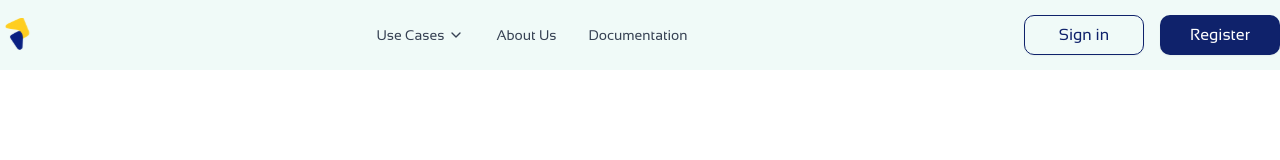
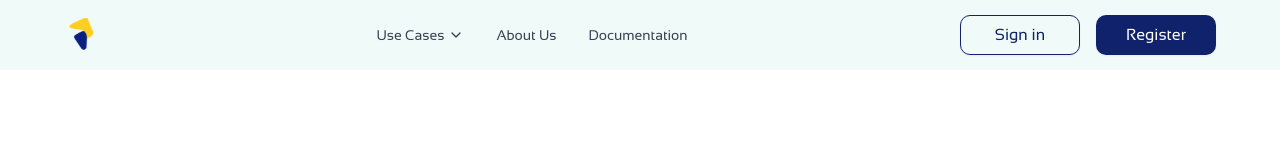
Before and after one commit to MSME-Ecosystem/P-Up-Microfinance-Bank, a Next.js app: page /reconcile-x in a window 1280 px wide. Shown: the top 160 px of the page. Built offline with nearby package versions, Linux system fonts and the light colour scheme.

Commit message:
Navbar fixed

```diff
--- a/src/components/landing-page/Footer.jsx
+++ b/src/components/landing-page/Footer.jsx
@@ -40,7 +40,7 @@ export function Footer() {
     <div>
       <footer className="bg-white text-black lg:pt-16 lg:pb-12">
         {/* Main Footer Content */}
-        <div className="container mx-auto  lg:py-16 pb-16 lg:px-0 px-5">
+        <div className="mx-auto  lg:py-16 pb-16 lg:px-16 px-5">
           <div className="grid grid-cols-1 md:grid-cols-2 lg:grid-cols-6 lg:gap-25 gap-10">
             {/* Company Info - Takes 2 columns on large screens */}
             <div className="lg:col-span-2 space-y-6">
--- a/src/components/landing-page/Navbar.jsx
+++ b/src/components/landing-page/Navbar.jsx
@@ -188,7 +188,8 @@ export function Navbar() {
 
   return (
     <header className="fixed top-0 left-0 right-0 z-50 h-[70px] flex items-center bg-[#F0FAF8]">
-      <div className="container mx-auto">
+      {/* <div className="container mx-auto"> */}
+      <div className="w-full mx-auto lg:px-16 px-5 ">
         <div className="flex items-center justify-between">
           {/* Logo */}
           <Link
@@ -357,7 +358,7 @@ export function Navbar() {
               asChild
               className="border border-[#0F226B] bg-transparent text-[#0F226B] h-10 hover:bg-[#0F226B] hover:text-white transition-colors"
             >
-              <Link href="/signin" onClick={closeAllDropdowns}>
+              <Link href="#" onClick={closeAllDropdowns}>
                 Sign in
               </Link>
             </Button>
@@ -365,7 +366,7 @@ export function Navbar() {
               asChild
               className="bg-[#0F226B] text-white h-10 hover:bg-[#0a1a52] transition-colors"
             >
-              <Link href="/register" onClick={closeAllDropdowns}>
+              <Link href="#" onClick={closeAllDropdowns}>
                 Register
               </Link>
             </Button>
```
